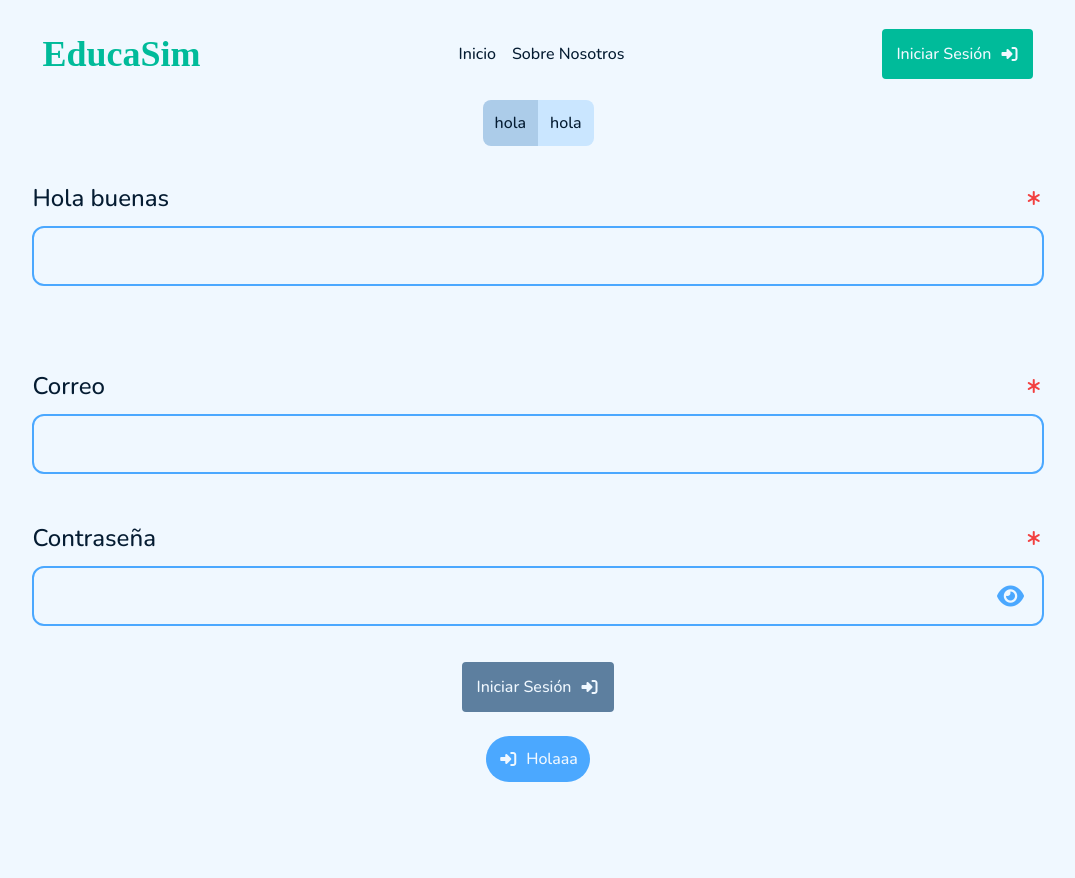
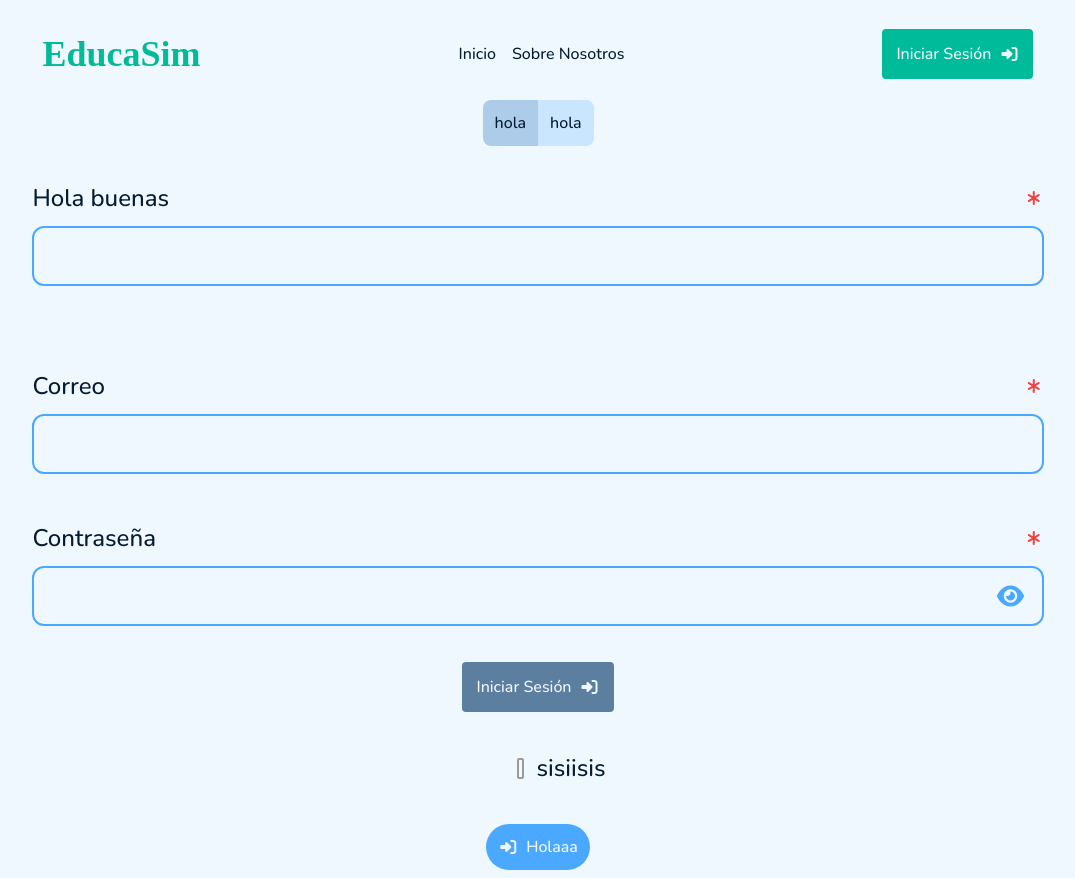
Before and after one commit to AjeinDevelopers/EducaSim, a React (Create React App) app: page /play in a window 1280 px wide. Shown: the whole page, without its empty margins (102-1177 px from the left). Before the commit the page ends 800 px from the top, so only its background shows below. Built offline with nearby package versions, Linux system fonts and the light colour scheme; a web font is replaced by a local one.

Commit message:
progreso componente combo box

```diff
--- /dev/null
+++ b/src/componentes/selector/Selector.jsx
@@ -0,0 +1,22 @@
+import React from 'react';
+import {useState, useCallback} from 'react';
+import "./selector.css";
+
+
+function selector(props){
+
+    const [activado, ssetActivado] = useState(false);
+
+
+    return(
+        <div style={{flexDirection: "row", padding: "var(--XXXS, 16px)", alignItems: "center", gap: "var(--US, 12px)"}}>
+
+            <input id={"radio-input"} type="radio" />
+            <span id={"rad-visible"} />
+            <t5>{props.text}</t5>
+        </div>
+    )
+
+}
+
+export default selector;
--- /dev/null
+++ b/src/componentes/selector/selector.css
@@ -0,0 +1,19 @@
+#radio-input{
+    visibility: hidden;
+}
+
+#rad-visiblee{
+    cursor: pointer;
+    width: 100%;
+    height: width;
+}
+
+#rad-visible{
+  cursor: pointer;
+  width: 17px;
+  height: 17px;
+  border: 2px solid #9a9a9a;
+  border-radius: 2px;
+  display: flex;
+  position: relative;
+}
--- a/src/pages/Playground.js
+++ b/src/pages/Playground.js
@@ -7,6 +7,7 @@ import Input from "../componentes/input/input.jsx"
 import {useState, useEffect} from "react";
 import MultiLinks from "../componentes/multiboton/multiLinks";
 import Pill from "../componentes/pill/pill.jsx";
+import Selector from "../componentes/selector/Selector.jsx";
 //import Dropdown from "../componentes/dropdown/dropdown";
 
 export default function Playground (){
@@ -53,7 +54,7 @@ export default function Playground (){
                     <Boton size = {"small"} Style={"secondary"} text={"Iniciar Sesión"} showIcon2={true}
                         icon2={"fa-solid fa-right-to-bracket fa-fw"} method={"SUMBIT"} {...(sendForm ? { disabled: false } : { disabled: true })} />
                 </form>
-
+                <Selector text={"sisiisis"} />
                 <Pill text={"Holaaa"} size={"small"} showIcon={true} icon={"fa-solid fa-right-to-bracket fa-fw"}/>
             </div>
         </div>
```
Also changed, not shown: src/componentes/selector/SelectorGroup.jsx (added).
